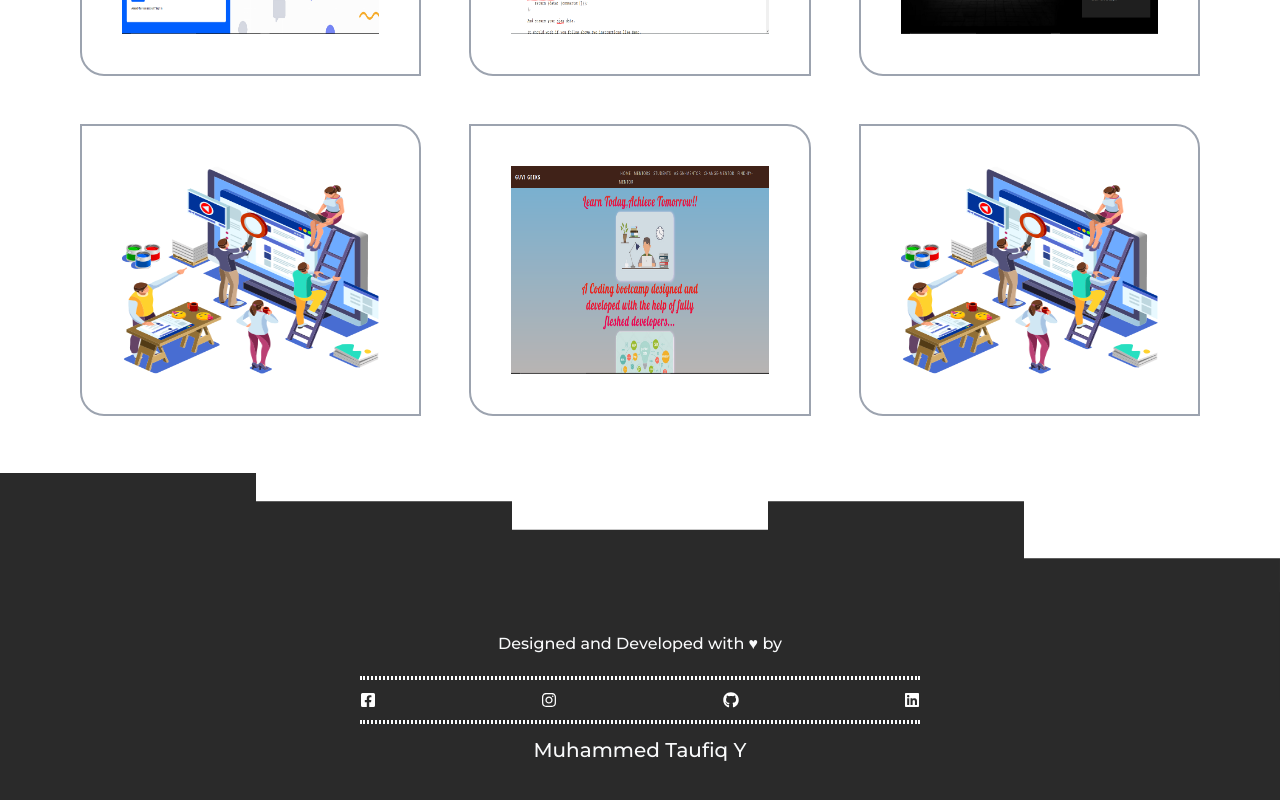
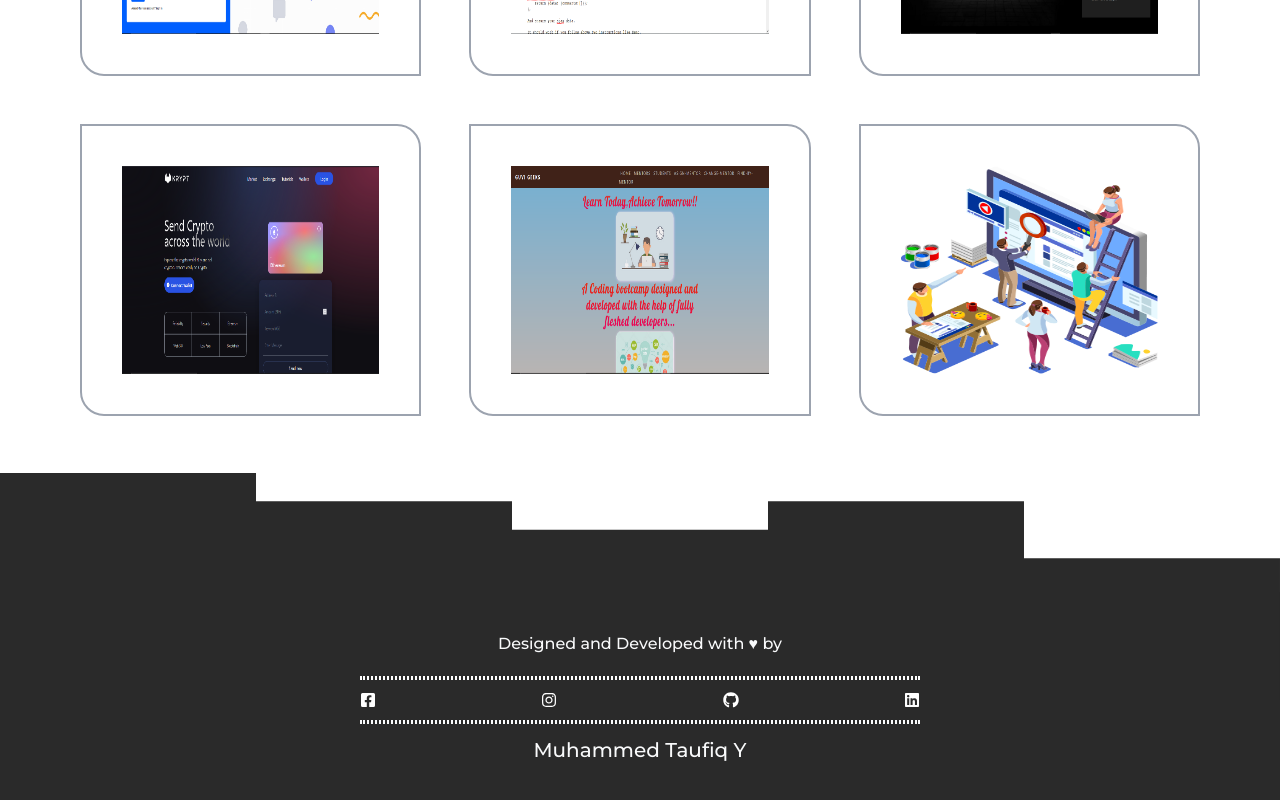
Before and after one commit to Taufiq-Y/Portfolio, a React (Create React App) app: page /projects in a window 1280 px wide. Shown: the part 1480-2280 px from the top of the page. Built offline with nearby package versions, Linux system fonts and the light colour scheme; no server answers.

Commit message:
Web 3.0 Update

```diff
--- a/src/resources/projects.js
+++ b/src/resources/projects.js
@@ -24,11 +24,12 @@ const projectsData = [
       repo: "https://github.com/Taufiq-Y/Muhammed-s-Cars"
     },
     {
-      title: "Building",
-      image: "./def.png",
+      title: "Krypt",
+      image: "./krypt.png",
       description:
         "An ecommerce application developed using react , node , redux and mongodb",
-      link: "/",
+      link: "https://cryptocurrency-web30-taufiq.netlify.app/",
+      repo: "https://github.com/Taufiq-Y/Blockchain_Web3.0"
     },
     {
       title: "Mentor Assign",
```
Also changed, not shown: public/krypt.PNG (added).
